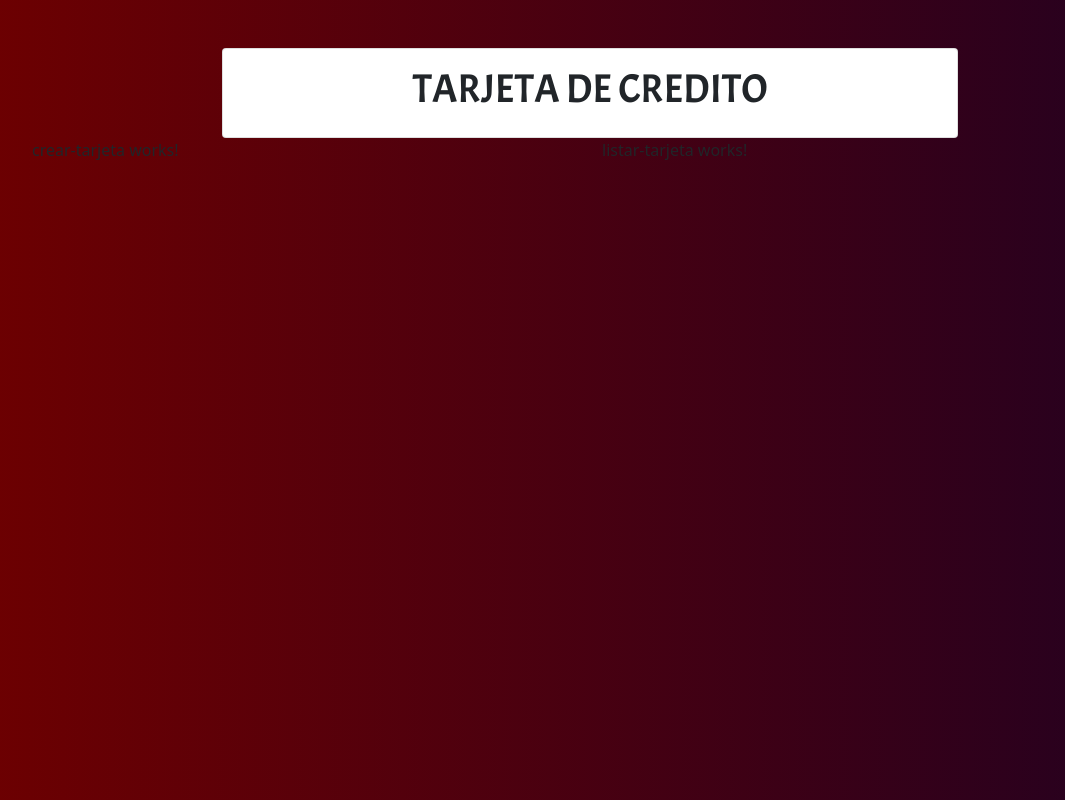
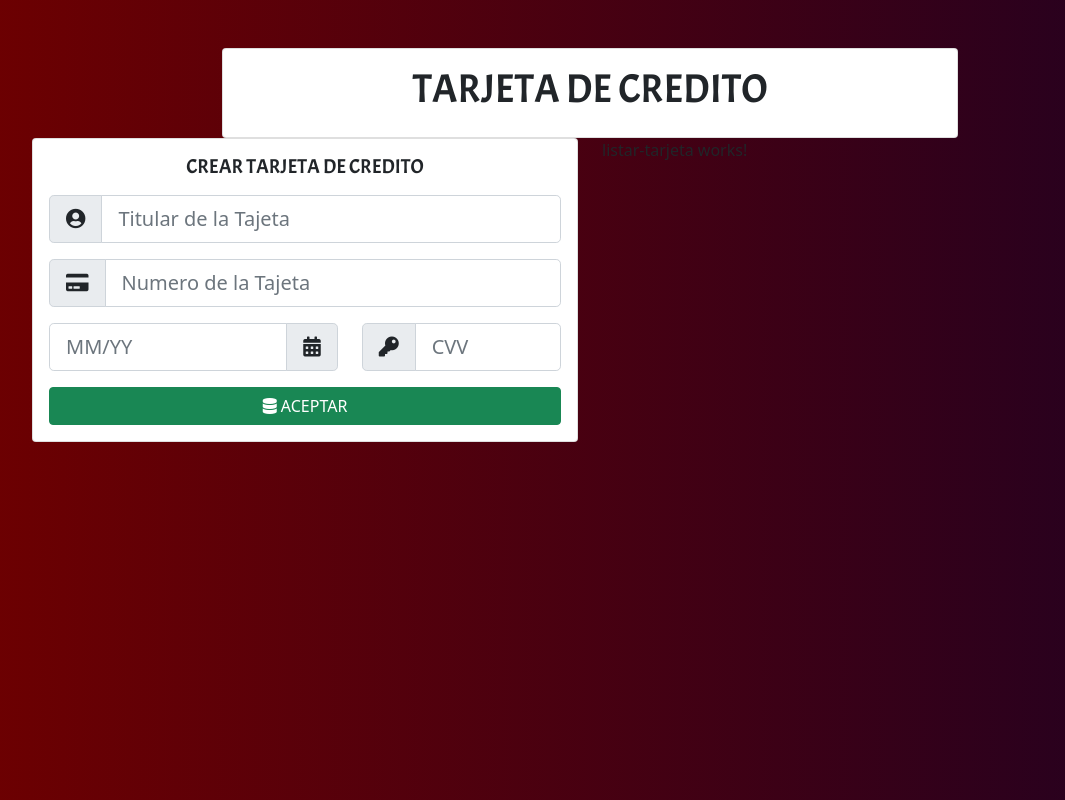
Before and after one commit to alejahndro02/tarjetacredito, an Angular app: page / in a window 1280 px wide. Shown: the whole page, without its empty margins (50-1115 px from the left). Built offline with nearby package versions, Linux system fonts and the light colour scheme.

Commit message:
Se maquetaron los campos de la tarjeta

```diff
--- a/src/app/components/crear-tarjeta/crear-tarjeta.component.html
+++ b/src/app/components/crear-tarjeta/crear-tarjeta.component.html
@@ -1 +1,32 @@
-<p>crear-tarjeta works!</p>
+<div class="card">
+    <div class="card-body">
+        <h5 class="titulo mb-3">CREAR TARJETA DE CREDITO</h5>
+        <form>
+            <div class="input-group input-group-lg mb-3">
+                <span class="input-group-text"><i class="fas fa-user-circle"></i></span>
+                <input type="text" class="form-control" placeholder="Titular de la Tajeta">
+            </div>
+            <div class="input-group input-group-lg mb-3">
+                <span class="input-group-text"><i class="fas fa-credit-card"></i></span>
+                <input type="text" class="form-control" placeholder="Numero de la Tajeta">
+            </div>
+            <div class="row">
+                <div class="col-lg-7">
+                    <div class="input-group input-group-lg mb-3">
+                        <input type="text" class="form-control" placeholder="MM/YY">
+                        <span class="input-group-text"><i class="fas fa-calendar-alt"></i></span>
+                    </div>
+                </div>
+                <div class="col-lg-5">
+                    <div class="input-group input-group-lg mb-3">
+                        <span class="input-group-text"><i class="fas fa-key"></i></span>
+                        <input type="password" class="form-control" placeholder="CVV">
+                    </div>
+                </div>
+            </div>
+            <div class="d-grid grap-2">
+                <button class="btn btn-success" type="button"><i class="fas fa-database"></i>&nbsp;ACEPTAR</button>
+            </div>
+        </form>
+    </div>
+</div>
```
